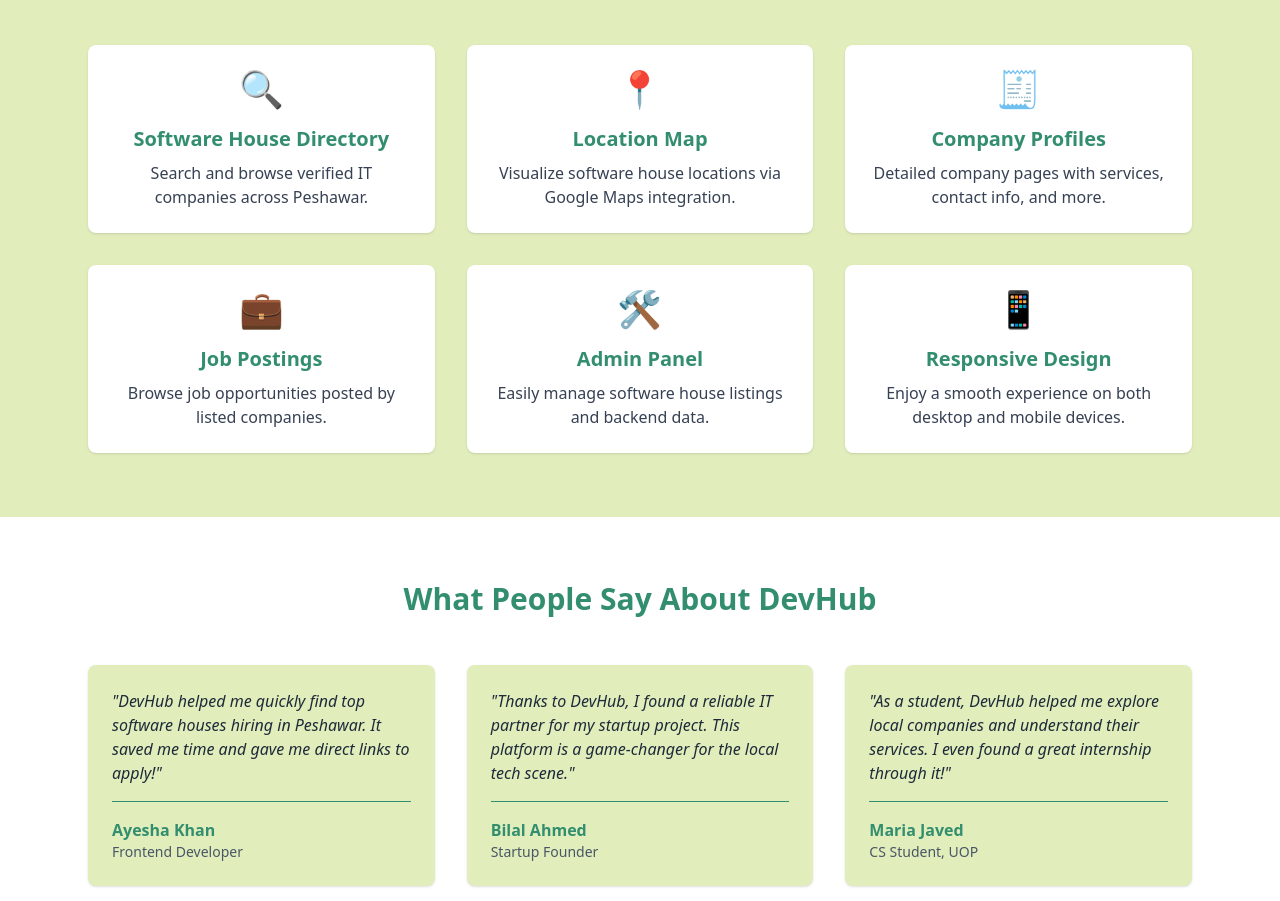
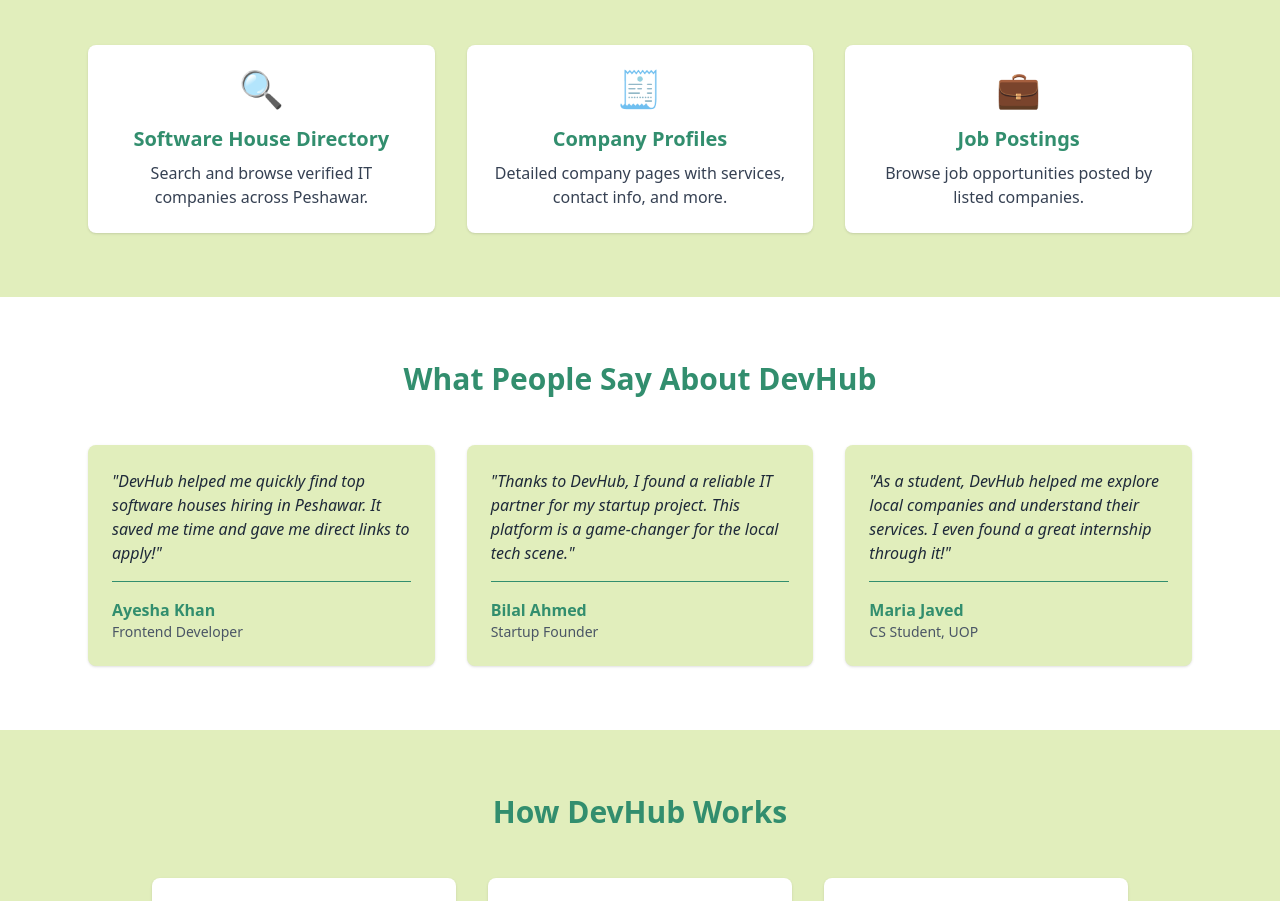
Before and after one commit to abdaloo/Dev-Hub, a React (Vite) app: page / in a window 1280 px wide. Shown: the part 710-1611 px from the top of the page. Built offline with nearby package versions, Linux system fonts and the light colour scheme.

Commit message:
Changes in Search Bar

```diff
--- a/src/components/Footer.jsx
+++ b/src/components/Footer.jsx
@@ -33,7 +33,7 @@
         <div>
           <h3 className="text-xl font-semibold mb-4">Quick Links</h3>
           <ul className="space-y-2">
-            <li><Link to="/" className="hover:text-white">Home</Link></li>
+            <li><Link to="/" className="hover:text-white" >Home</Link></li>
             <li><Link to="/about" className="hover:text-white">About</Link></li>
             <li><Link to="/softwareHouses" className="hover:text-white">Software Houses</Link></li>
             <li><Link to="/contact" className="hover:text-white">Contact</Link></li>
--- a/src/components/Navbar.jsx
+++ b/src/components/Navbar.jsx
@@ -1,7 +1,7 @@
 import { Link } from 'react-router-dom';
 import { SiPaloaltosoftware } from 'react-icons/si';
 import { useState } from 'react';
-import SignUpForm from './SignIn';
+
 
 
 function Header() {
@@ -24,10 +24,26 @@
         {/* Desktop Menu */}
         <nav className="hidden md:flex">
           <ul className="flex gap-6 text-[18px] text-white items-center font-semibold">
-            <Link to="/"><li className="hover:text-[#E1EEBC] transition text-sm" onClick={() => window.scrollTo({ top: 0, behavior: 'smooth' })}>Home</li></Link>
-            <Link to="/about"><li className="hover:text-[#E1EEBC] transition text-sm" onClick={() => window.scrollTo({ top: 0, behavior: 'smooth' })}>About</li></Link>
-            <Link to="/softwareHouses"><li className="hover:text-[#E1EEBC] transition text-sm" onClick={() => window.scrollTo({ top: 0, behavior: 'smooth' })}>Software Houses</li></Link>
-            <Link to="/contact"><li className="hover:text-[#E1EEBC] transition text-sm" onClick={() => window.scrollTo({ top: 0, behavior: 'smooth' })}>Contact Us</li></Link>
+            <Link to="/">
+            <li className="hover:text-[#E1EEBC] transition text-sm"
+                onClick={() => window.scrollTo({ top: 0, behavior: 'smooth' })}
+                >Home</li>
+            </Link>
+            <Link to="/about">
+            <li className="hover:text-[#E1EEBC] transition text-sm"
+                onClick={() => window.scrollTo({ top: 0, behavior: 'smooth' })}
+                >About</li>
+            </Link>
+            <Link to="/softwareHouses">
+            <li className="hover:text-[#E1EEBC] transition text-sm"
+                onClick={() => window.scrollTo({ top: 0, behavior: 'smooth' })}
+                >Software Houses</li>
+            </Link>
+            <Link to="/contact">
+            <li className="hover:text-[#E1EEBC] transition text-sm"
+                onClick={() => window.scrollTo({ top: 0, behavior: 'smooth' })}
+               >Contact Us</li>
+            </Link>
           </ul>
         </nav>
 
@@ -69,7 +85,7 @@
           {/* Mobile Buttons */}
           <div className="mt-4 flex flex-col items-center gap-3">
             <button className="bg-white text-[#328E6E] px-4 py-2 rounded-md font-semibold hover:bg-gray-100 transition">
-              Sign in
+              <Link to="/SignUpForm">Sign in</Link>
             </button>
             {/* <button className="bg-[#E1EEBC] text-[#328E6E] px-4 py-2 rounded-md font-semibold hover:bg-[#d3e29b] transition">
               Login
--- a/src/components/SearchBar.jsx
+++ b/src/components/SearchBar.jsx
@@ -18,10 +18,10 @@
     setFilteredHouses(filtered);
   };
 
-  const handleFilter = (criteria) => {
-    const filtered = softwareHousesData.filter((house) => house.services.includes(criteria));
-    setFilteredHouses(filtered);
-  };
+  // const handleFilter = (criteria) => {
+  //   const filtered = softwareHousesData.filter((house) => house.services.includes(criteria));
+  //   setFilteredHouses(filtered);
+  // };
 
   return (
     <div className="p-6 space-y-6">
@@ -36,12 +36,12 @@
         />
 
         {/* Filter Button */}
-        <button
+        {/* <button
           onClick={() => handleFilter('IoT Solutions')} // You can change this to the criteria you want to filter
           className="px-4 py-2 bg-[#328E6E] hover:bg-[#26775C] text-white rounded-lg"
         >
           Filter
-        </button>
+        </button> */}
       </div>
 
       {/* Display filtered software houses */}
--- a/src/components/Services.jsx
+++ b/src/components/Services.jsx
@@ -6,11 +6,11 @@
     description: 'Search and browse verified IT companies across Peshawar.',
     icon: '🔍',
   },
-  {
-    title: 'Location Map',
-    description: 'Visualize software house locations via Google Maps integration.',
-    icon: '📍',
-  },
+  // {
+  //   title: 'Location Map',
+  //   description: 'Visualize software house locations via Google Maps integration.',
+  //   icon: '📍',
+  // },
   {
     title: 'Company Profiles',
     description: 'Detailed company pages with services, contact info, and more.',
@@ -21,16 +21,16 @@
     description: 'Browse job opportunities posted by listed companies.',
     icon: '💼',
   },
-  {
-    title: 'Admin Panel',
-    description: 'Easily manage software house listings and backend data.',
-    icon: '🛠️',
-  },
-  {
-    title: 'Responsive Design',
-    description: 'Enjoy a smooth experience on both desktop and mobile devices.',
-    icon: '📱',
-  },
+  // {
+  //   title: 'Admin Panel',
+  //   description: 'Easily manage software house listings and backend data.',
+  //   icon: '🛠️',
+  // },
+  // {
+  //   title: 'Responsive Design',
+  //   description: 'Enjoy a smooth experience on both desktop and mobile devices.',
+  //   icon: '📱',
+  // },
 ];
 
 function Services() {
```
